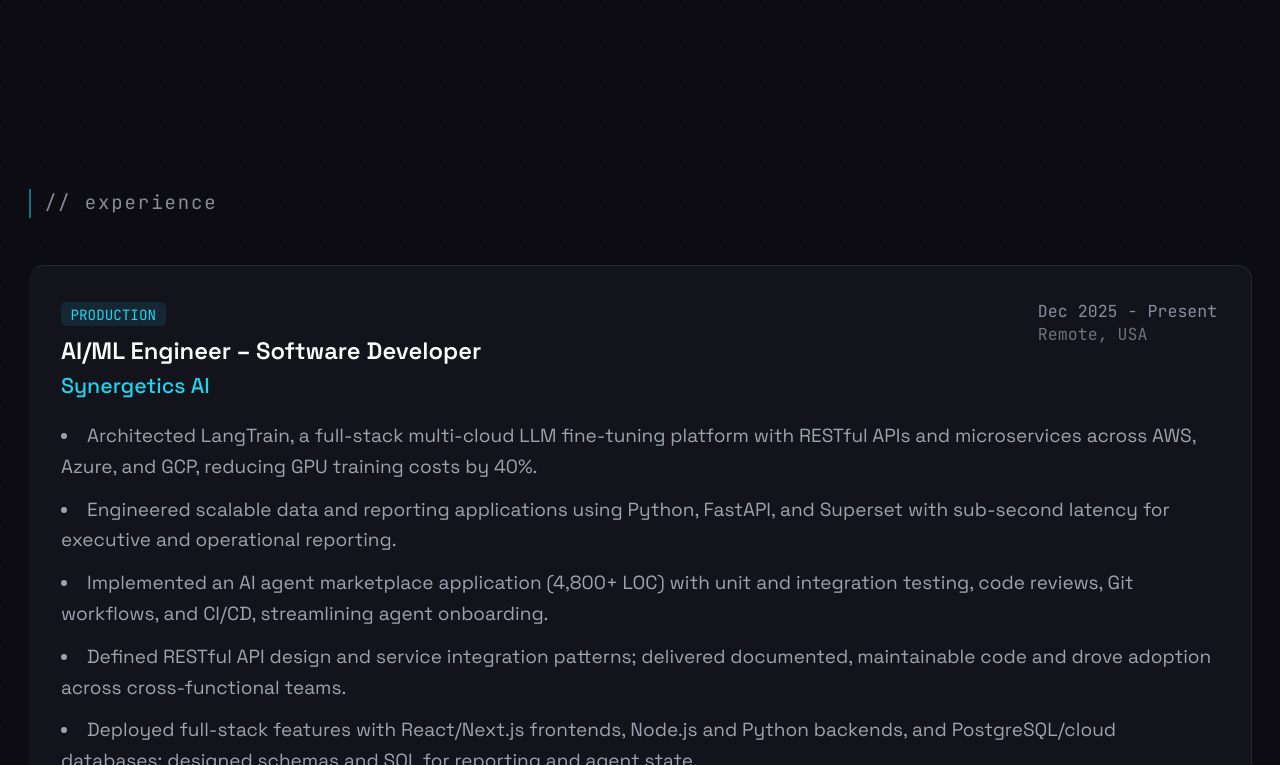
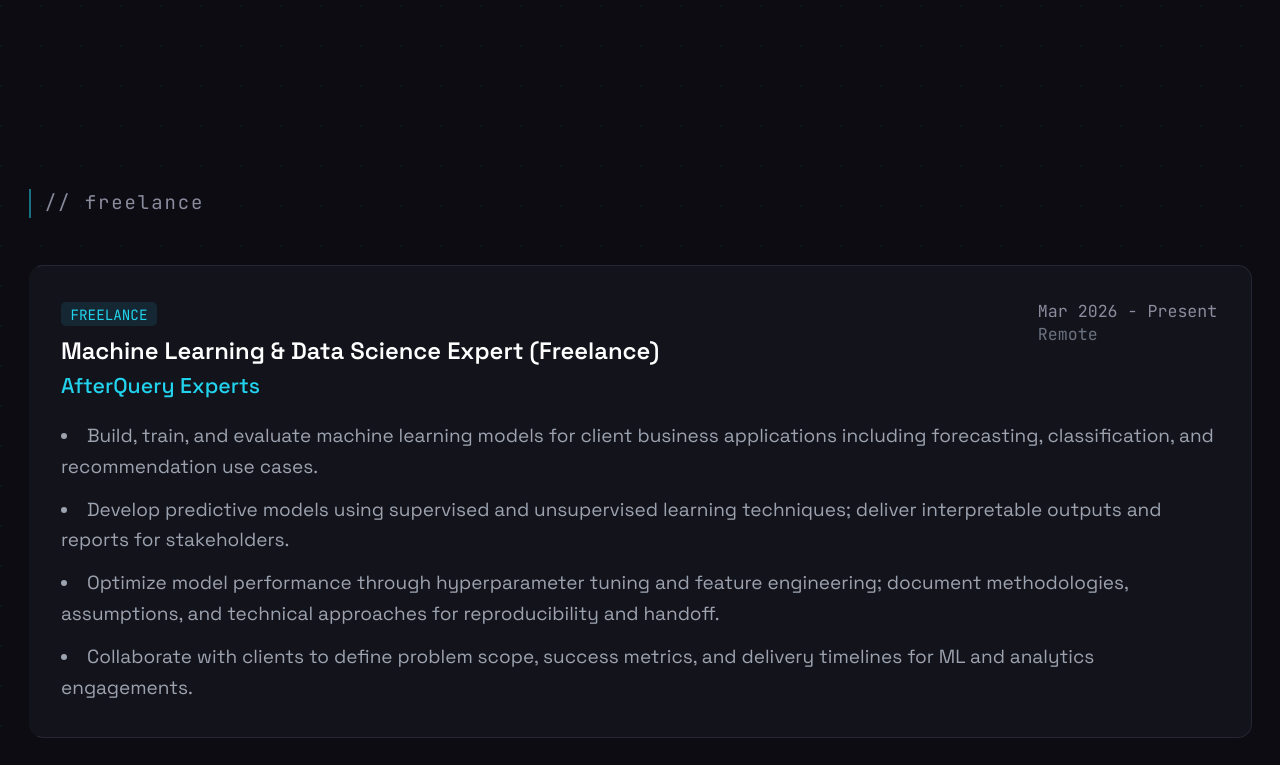
Before and after one commit to snkpgithub/portfolio, a Next.js app: page / in a window 1280 px wide. Shown: the part 1115-1880 px from the top of the page. Built offline with nearby package versions, Linux system fonts and the light colour scheme; no server answers.

Commit message:
Add Freelance section: AfterQuery Experts, ML & Data Science Expert

```diff
--- a/src/app/page.tsx
+++ b/src/app/page.tsx
@@ -2,6 +2,7 @@
 import { Nav } from "@/components/Nav";
 import { Summary } from "@/components/Summary";
 import { Experience } from "@/components/Experience";
+import { Freelance } from "@/components/Freelance";
 import { Volunteering } from "@/components/Volunteering";
 import { Skills } from "@/components/Skills";
 import { Certifications } from "@/components/Certifications";
@@ -17,6 +18,7 @@
       <Nav />
       <Hero />
       <Summary />
+      <Freelance />
       <Experience />
       <Volunteering />
       <Skills />
--- /dev/null
+++ b/src/components/Freelance.tsx
@@ -0,0 +1,45 @@
+import { Section } from "./Section";
+
+const freelance = {
+  role: "Machine Learning & Data Science Expert (Freelance)",
+  company: "AfterQuery Experts",
+  period: "Mar 2026 - Present",
+  location: "Remote",
+  bullets: [
+    "Build, train, and evaluate machine learning models for client business applications including forecasting, classification, and recommendation use cases.",
+    "Develop predictive models using supervised and unsupervised learning techniques; deliver interpretable outputs and reports for stakeholders.",
+    "Optimize model performance through hyperparameter tuning and feature engineering; document methodologies, assumptions, and technical approaches for reproducibility and handoff.",
+    "Collaborate with clients to define problem scope, success metrics, and delivery timelines for ML and analytics engagements.",
+  ],
+  tag: "FREELANCE",
+};
+
+export function Freelance() {
+  return (
+    <Section id="freelance" label="freelance">
+      <div className="border border-border rounded-xl bg-surface/80 hover:bg-surface hover:border-accent/30 hover:-translate-y-1 p-7 pl-6 border-l-4 border-l-transparent hover:border-l-accent/60 transition-all duration-300">
+        <div className="flex flex-wrap items-start justify-between gap-3 mb-4">
+          <div>
+            <span className="inline-block font-mono text-xs text-accent bg-accent/10 px-2 py-0.5 rounded mb-1">
+              {freelance.tag}
+            </span>
+            <h3 className="text-xl font-semibold text-white mt-1">
+              {freelance.role}
+            </h3>
+            <p className="text-accent font-medium text-lg">{freelance.company}</p>
+          </div>
+          <p className="font-mono text-sm text-muted">
+            {freelance.period}
+            <br />
+            <span className="text-gray-500">{freelance.location}</span>
+          </p>
+        </div>
+        <ul className="space-y-2.5 text-gray-400 text-base leading-relaxed list-disc list-inside">
+          {freelance.bullets.map((b, j) => (
+            <li key={j}>{b}</li>
+          ))}
+        </ul>
+      </div>
+    </Section>
+  );
+}
--- a/src/components/Nav.tsx
+++ b/src/components/Nav.tsx
@@ -4,6 +4,7 @@
 
 const SECTIONS = [
   "summary",
+  "freelance",
   "experience",
   "volunteering",
   "skills",
@@ -17,6 +18,7 @@
 
 const LABELS: Record<(typeof SECTIONS)[number], string> = {
   summary: "Summary",
+  freelance: "Freelance",
   experience: "Experience",
   volunteering: "Volunteering",
   skills: "Skills",
```
